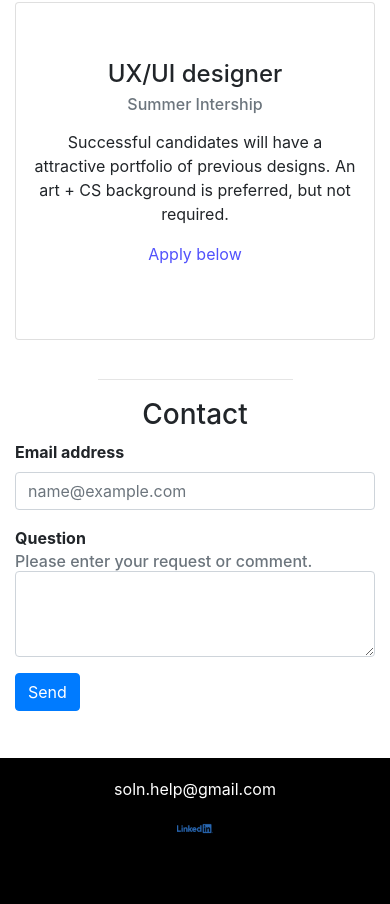
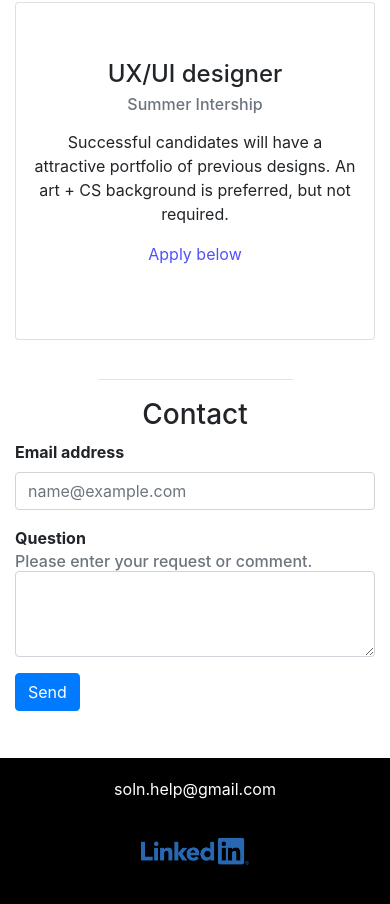
Before and after one commit to solnTech/solnTech.github.io, a plain HTML site: page index.html in a window 390 px wide. Shown: the part 1349-2253 px from the top of the page. Drawn offline with nearby package versions, Linux system fonts and the light colour scheme.

Commit message:
Add files via upload

```diff
--- a/css/style.css
+++ b/css/style.css
@@ -59,12 +59,18 @@ body{
         margin-top: 5%;
         width: 50%;
     }
+    #linkedin_image{
+        width: 20%;
+    }
 }
 
 @media (max-width: 550px) {
     .card{
         margin-top: 5%;
         width: 100%;
+    }
+    #linkedin_image{
+        width: 30%;
     }
 }
 
--- a/index.html
+++ b/index.html
@@ -124,11 +124,12 @@
       <button type="submit" value="Send" class="btn btn-primary mb-2">Send</button>
     </form>
   </div>
+
   <footer id="footer">
     <p>soln.help@gmail.com</p>
     <div class="container">
       <a href="https://www.linkedin.com/company/soln-tech/">
-        <img src="images/Linkedin-Logo.png" width="10%" height="100%" class="d-inline-block align-top" alt="LinkedIn Logo">
+        <img id="linkedin_image" src="images/Linkedin-Logo.png" width="10%" height="100%" class="d-inline-block align-top" alt="LinkedIn Logo">
       </a>
     </div>
   </footer>
```
